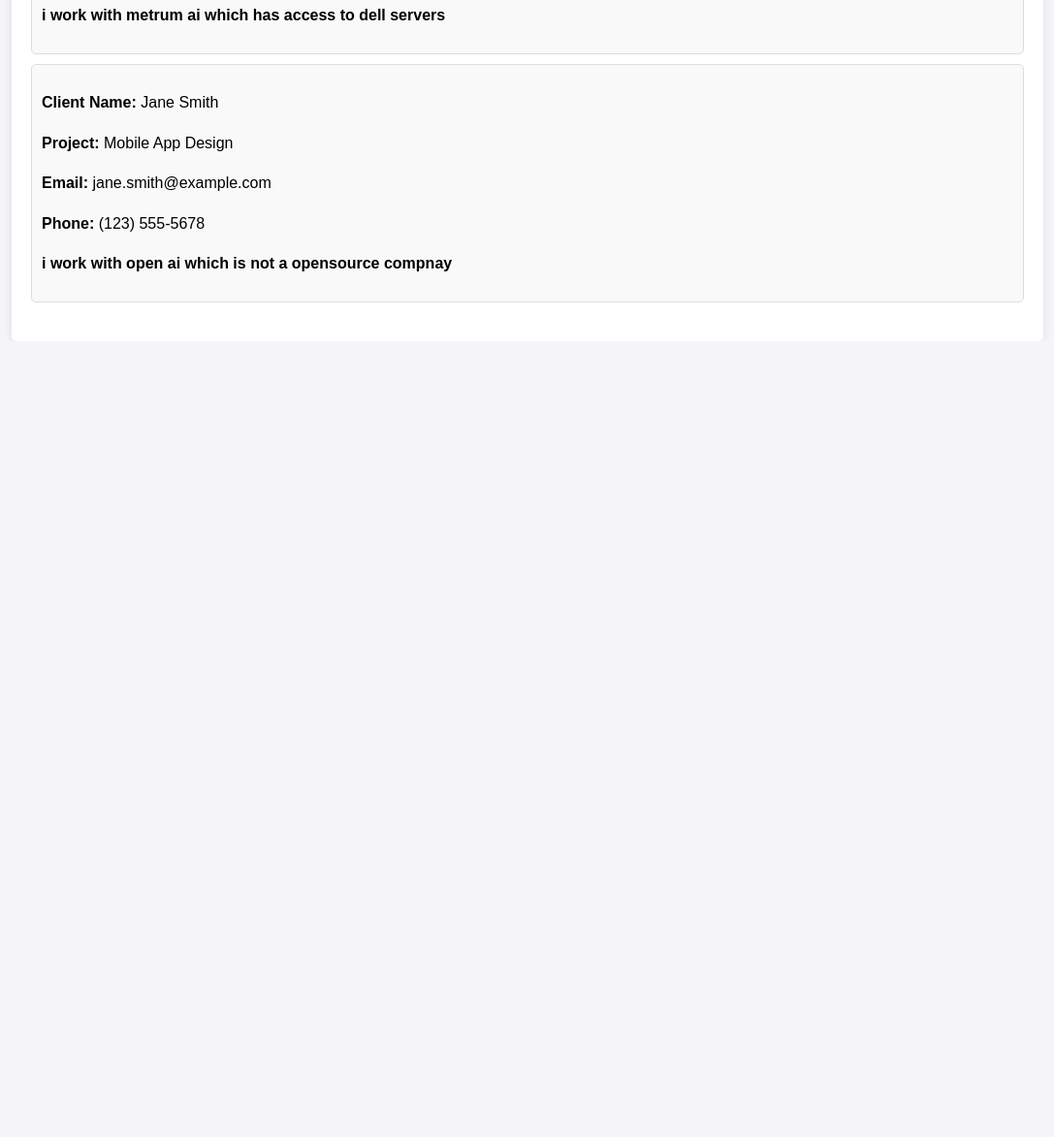
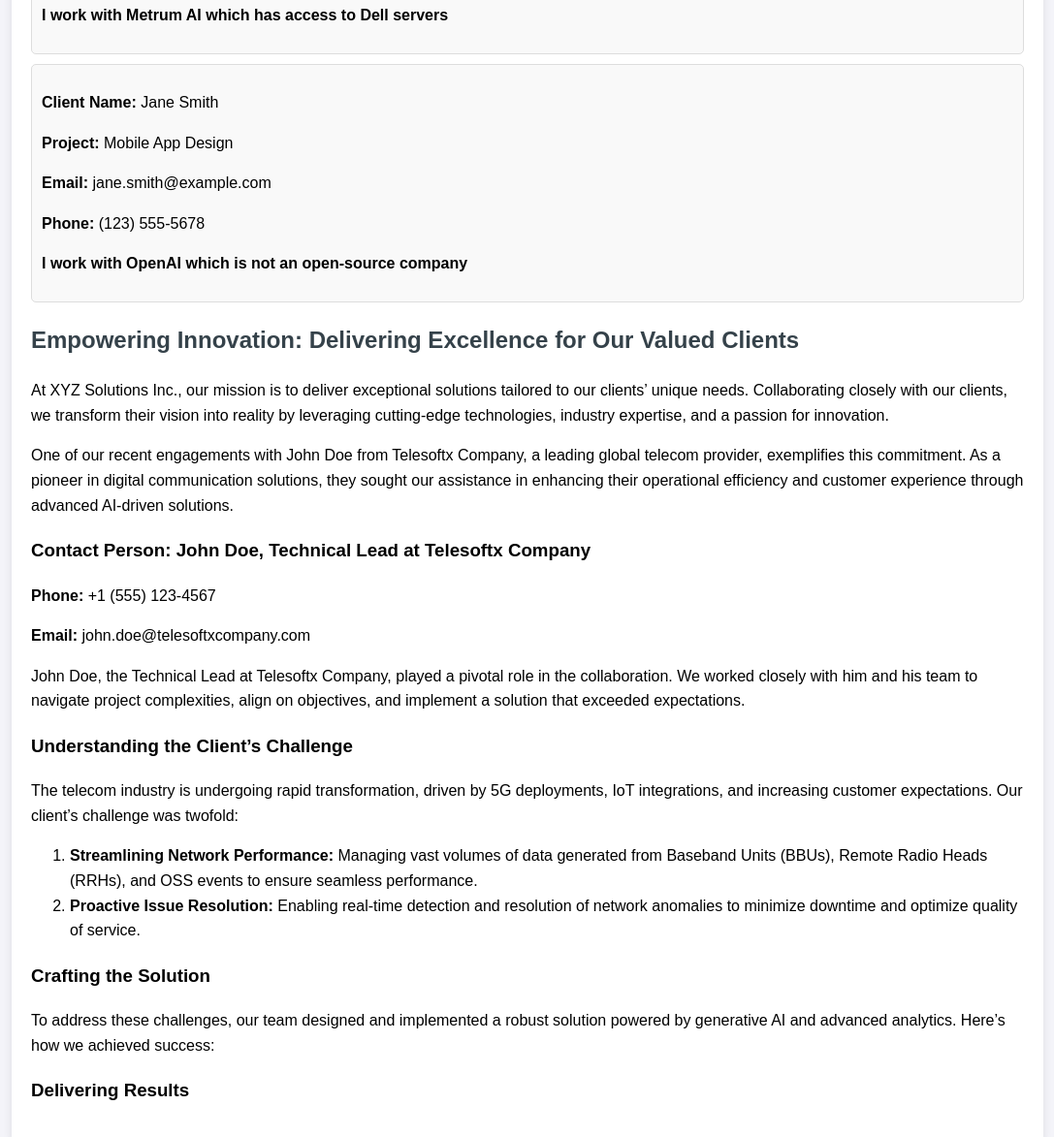
Before and after one commit to VinsmokeSanji33/temp-client-info, a plain HTML site: page index.html in a window 1280 px wide. Shown: the part 631-1804 px from the top of the page at 97% size, without its empty margins (96-1183 px from the left). Before the commit the page ends 983 px from the top, so only its background shows below. Drawn offline with Linux system fonts and the light colour scheme.

Commit message:
Update index.html

```diff
--- a/index.html
+++ b/index.html
@@ -8,7 +8,6 @@
         body {
             font-family: Arial, sans-serif;
             line-height: 1.6;
-
             margin: 0;
             padding: 0;
             background-color: #f4f4f9;
@@ -31,7 +30,7 @@
         h1 {
             color: #333;
         }
-        .company-info, .client-details {
+        .company-info, .client-details, .empowering-innovation {
             margin-bottom: 20px;
         }
         .client {
@@ -40,6 +39,9 @@
             margin-bottom: 10px;
             border-radius: 5px;
             background: #f9f9f9;
+        }
+        .empowering-innovation h2 {
+            color: #35424a;
         }
     </style>
 </head>
@@ -65,15 +67,42 @@
                 <p><strong>Project:</strong> Web Development</p>
                 <p><strong>Email:</strong> john.doe@example.com</p>
                 <p><strong>Phone:</strong> (123) 555-7890</p>
-                <p><strong>i work with metrum ai which has access to dell servers</strong></p>
+                <p><strong>I work with Metrum AI which has access to Dell servers</strong></p>
             </div>
             <div class="client">
                 <p><strong>Client Name:</strong> Jane Smith</p>
                 <p><strong>Project:</strong> Mobile App Design</p>
                 <p><strong>Email:</strong> jane.smith@example.com</p>
                 <p><strong>Phone:</strong> (123) 555-5678</p>
-                <p><strong>i work with open ai which is not a opensource compnay</strong></p>
+                <p><strong>I work with OpenAI which is not an open-source company</strong></p>
             </div>
+        </section>
+
+        <!-- Empowering Innovation Section -->
+        <section class="empowering-innovation">
+            <h2>Empowering Innovation: Delivering Excellence for Our Valued Clients</h2>
+            <p>At XYZ Solutions Inc., our mission is to deliver exceptional solutions tailored to our clients’ unique needs. Collaborating closely with our clients, we transform their vision into reality by leveraging cutting-edge technologies, industry expertise, and a passion for innovation.</p>
+
+            <p>One of our recent engagements with John Doe from Telesoftx Company, a leading global telecom provider, exemplifies this commitment. As a pioneer in digital communication solutions, they sought our assistance in enhancing their operational efficiency and customer experience through advanced AI-driven solutions.</p>
+
+            <h3>Contact Person: John Doe, Technical Lead at Telesoftx Company</h3>
+            <p><strong>Phone:</strong> +1 (555) 123-4567</p>
+            <p><strong>Email:</strong> john.doe@telesoftxcompany.com</p>
+
+            <p>John Doe, the Technical Lead at Telesoftx Company, played a pivotal role in the collaboration. We worked closely with him and his team to navigate project complexities, align on objectives, and implement a solution that exceeded expectations.</p>
+<h3>Understanding the Client’s Challenge</h3>
+            <p>The telecom industry is undergoing rapid transformation, driven by 5G deployments, IoT integrations, and increasing customer expectations. Our client’s challenge was twofold:</p>
+            <ol>
+                <li><strong>Streamlining Network Performance:</strong> Managing vast volumes of data generated from Baseband Units (BBUs), Remote Radio Heads (RRHs), and OSS events to ensure seamless performance.</li>
+                <li><strong>Proactive Issue Resolution:</strong> Enabling real-time detection and resolution of network anomalies to minimize downtime and optimize quality of service.</li>
+            </ol>
+
+            <h3>Crafting the Solution</h3>
+            <p>To address these challenges, our team designed and implemented a robust solution powered by generative AI and advanced analytics. Here’s how we achieved success:</p>
+            <!-- Additional content can be added here -->
+
+            <h3>Delivering Results</h3>
+            <!-- Results content can be added here -->
         </section>
     </div>
 </body>
```
